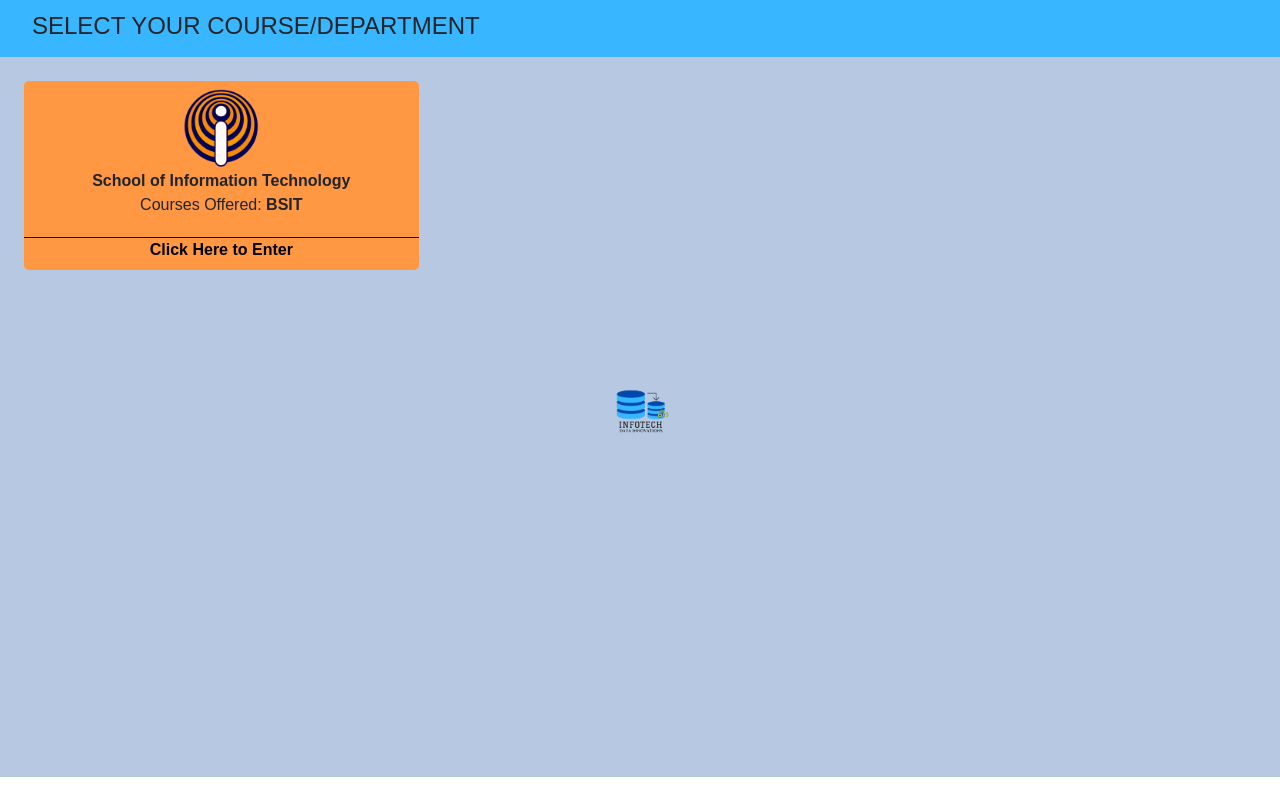
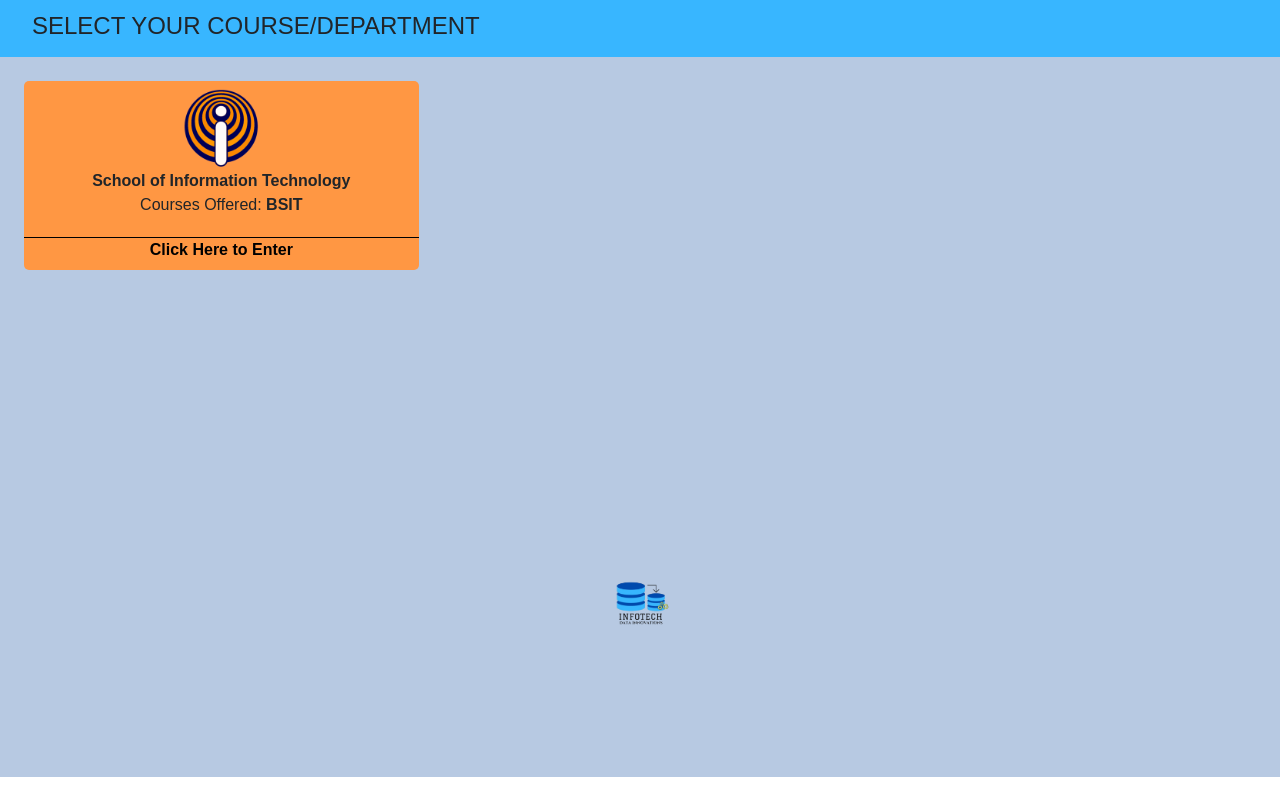
Before and after one commit to maynard0175/Capstone-System, a PHP site: page /views/student/course.php in a window 1280 px wide. Run offline with PHP 8.4, Linux system fonts and the light colour scheme.

Commit message:
put the info tech logo below in the course page

```diff
--- a/app/views/student/course.php
+++ b/app/views/student/course.php
@@ -15,8 +15,8 @@
         <h4 class="ms-4 pt-1">SELECT YOUR COURSE/DEPARTMENT</h4>
     </div>
     <div class="container-fluid course-body p-4">
-        <div class="row">
-            <div class="col-md-4">
+        <div class="row mb-5 pb-5">
+            <div class="col-md-4 mb-5 pb-5">
                 <div class="container py-2 px-0 course-content">
                     <div class="d-flex align-items-center justify-content-center">
                         <img src="../../assets/img/bsit-icon.png" alt="" class="img-fluid course-icon">
@@ -29,7 +29,7 @@
                 </div>
             </div>
         </div>
-        <div class="mt-5 container d-flex align-item-center justify-content-center">
+        <div class="mt-5 pt-5 container d-flex align-item-center justify-content-center">
         <img src="../../assets/img/infotech.png" alt="" class="w-24 h-24 md:w-32 md:h-32 mt-1 rounded-full object-cover infotech-img img-fluid mt-5">
         </div>
     </div>
```
